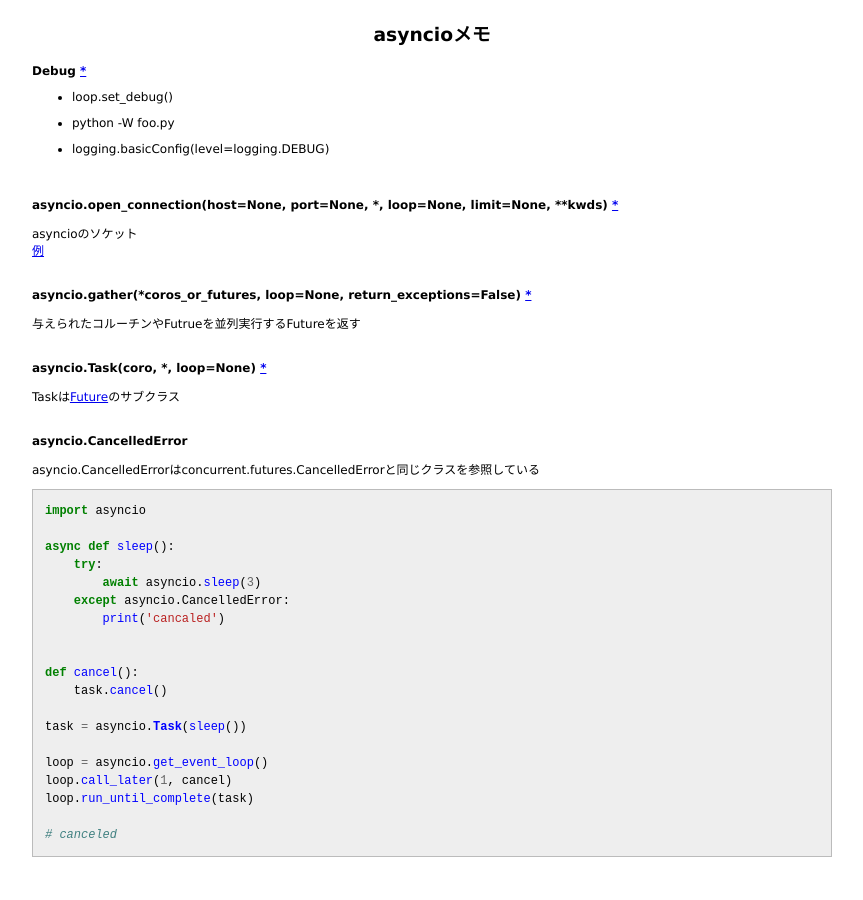
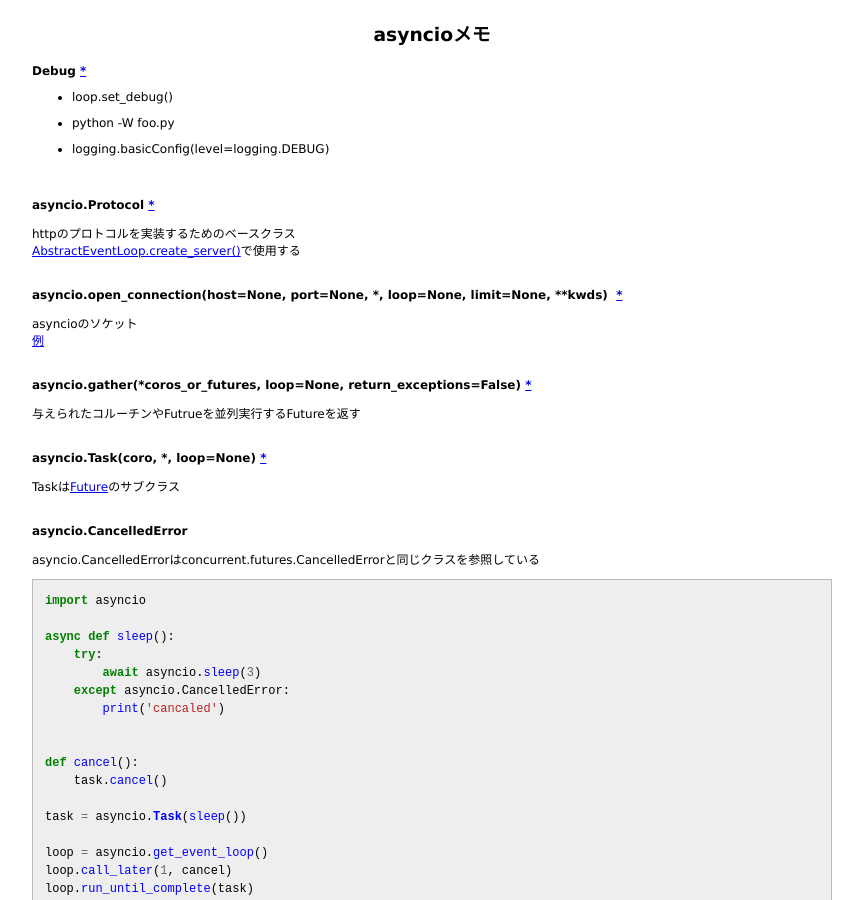
Before and after one commit to 38elements/38elements.github.com, a Jekyll site: the page built from _posts/2016-11-28-asyncio.md, in a window 1280 px wide and 900 px high. Shown: the whole window, without its empty margins (208-1071 px from the left). Built offline with Jekyll 4.4.1, drawn with Linux system fonts in a browser that asks for light colours.

Commit message:
Update 2016-11-28-asyncio.md

```diff
--- a/_posts/2016-11-28-asyncio.md
+++ b/_posts/2016-11-28-asyncio.md
@@ -13,7 +13,12 @@ title: asyncioメモ
 
 <br>
 
-#### asyncio.open_connection(host=None, port=None, *, loop=None, limit=None, **kwds)  [\*](https://docs.python.org/3.5/library/asyncio-stream.html#asyncio.open_connection)
+#### asyncio.Protocol [\*](https://docs.python.org/3.5/library/asyncio-protocol.html#protocols)
+httpのプロトコルを実装するためのベースクラス
+[AbstractEventLoop.create_server()](https://docs.python.org/3.5/library/asyncio-eventloop.html#asyncio.AbstractEventLoop.create_server)で使用する
+<br>
+
+#### asyncio.open_connection(host=None, port=None, \*, loop=None, limit=None, **kwds)  [\*](https://docs.python.org/3.5/library/asyncio-stream.html#asyncio.open_connection)
 asyncioのソケット
 [例](https://docs.python.org/3.5/library/asyncio-stream.html#get-http-headers)
 <br>
```
